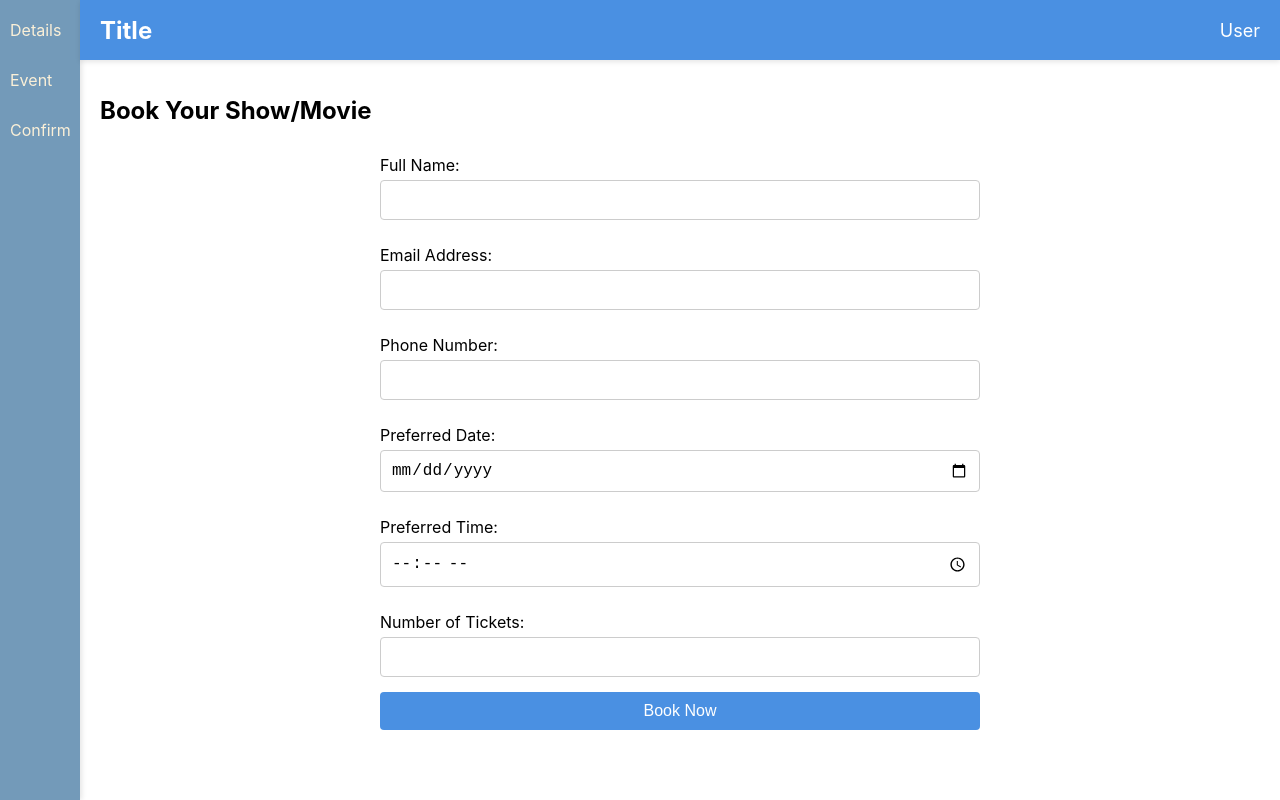
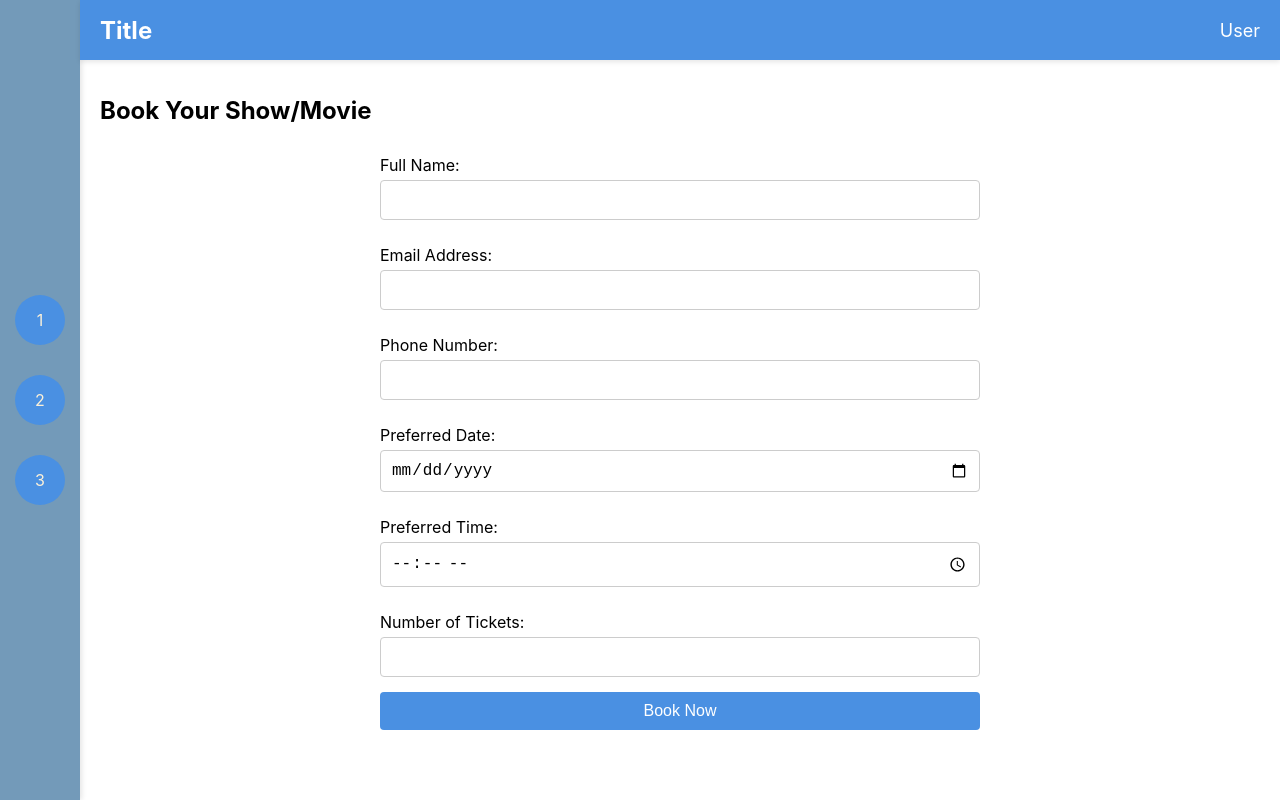
Before and after one commit to rhythm1124/Booking-app-, a React (Create React App) app in the folder bookingapp/: page / in a window 1280 px wide. Built offline with nearby package versions, Linux system fonts and the light colour scheme.

Commit message:
update side container

```diff
--- a/bookingapp/src/components/sideconatiner.js
+++ b/bookingapp/src/components/sideconatiner.js
@@ -1,13 +1,14 @@
 import React from 'react';
+import { Link } from 'react-router-dom'; // Import Link for navigation
 import '../styles/sidecontainer.css';
 
 const SideContainer = () => {
     return (
         <div className="side-container">
             <ul>
-                <li><a href="#details">Details</a></li>
-                <li><a href="#event">Event</a></li>
-                <li><a href="#confirm">Confirm</a></li>
+                <li><Link to="/">1</Link></li> {/* Main page */}
+                <li><Link to="/form">2</Link></li> {/* Form page */}
+                <li><Link to="/confirmation">3</Link></li> {/* Confirmation page */}
             </ul>
         </div>
     );
--- a/bookingapp/src/styles/sidecontainer.css
+++ b/bookingapp/src/styles/sidecontainer.css
@@ -1,13 +1,15 @@
 .side-container {
     display: flex;
     flex-direction: column;
+    justify-content: center; /* Center the list items vertically */
+    align-items: center;
     position: fixed;
     background-color: #739ab9;
     height: 100vh;
-    width: 80px; /* Fixed width for side container */
-    top: 0; /* Aligns to the top */
-    left: 0; /* Aligns to the left edge */
-    z-index: 1000; /* Ensures it's below the navbar */
+    width: 80px;
+    top: 0;
+    left: 0;
+    z-index: 1000;
     box-shadow: 2px 0 5px rgba(0, 0, 0, 0.1);
     transition: transform 0.3s ease;
 }
@@ -16,13 +18,30 @@
     list-style-type: none;
     padding: 0;
     margin: 0;
+    display: flex;
+    flex-direction: column;
+    align-items: center;
+    width: 100%;
 }
 
 .side-container li {
-    margin: 10px 0;
+    margin: 15px 0; /* Increase margin to spread out the circles */
     padding: 10px;
     color: #fbf0d8;
     cursor: pointer;
+    width: 30px; /* Decreased circle size */
+    height: 30px;
+    background-color: #4a90e2;
+    border-radius: 50%; /* Circular shape */
+    display: flex;
+    align-items: center;
+    justify-content: center;
+    transition: background-color 0.3s ease;
+}
+
+.side-container li.active,
+.side-container li:hover {
+    background-color: #113047; /* Highlight color for active or hovered item */
 }
 
 .side-container a {
```
